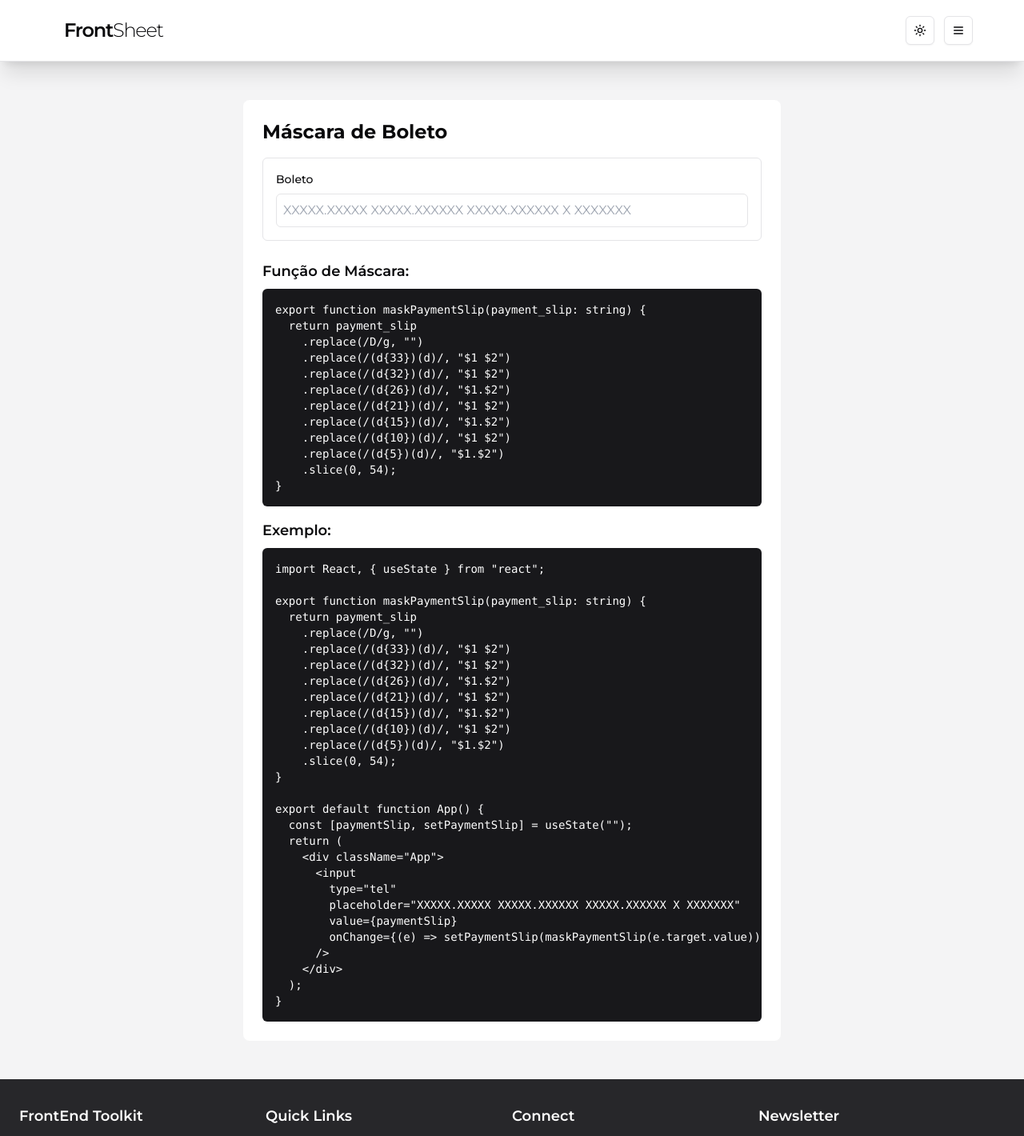
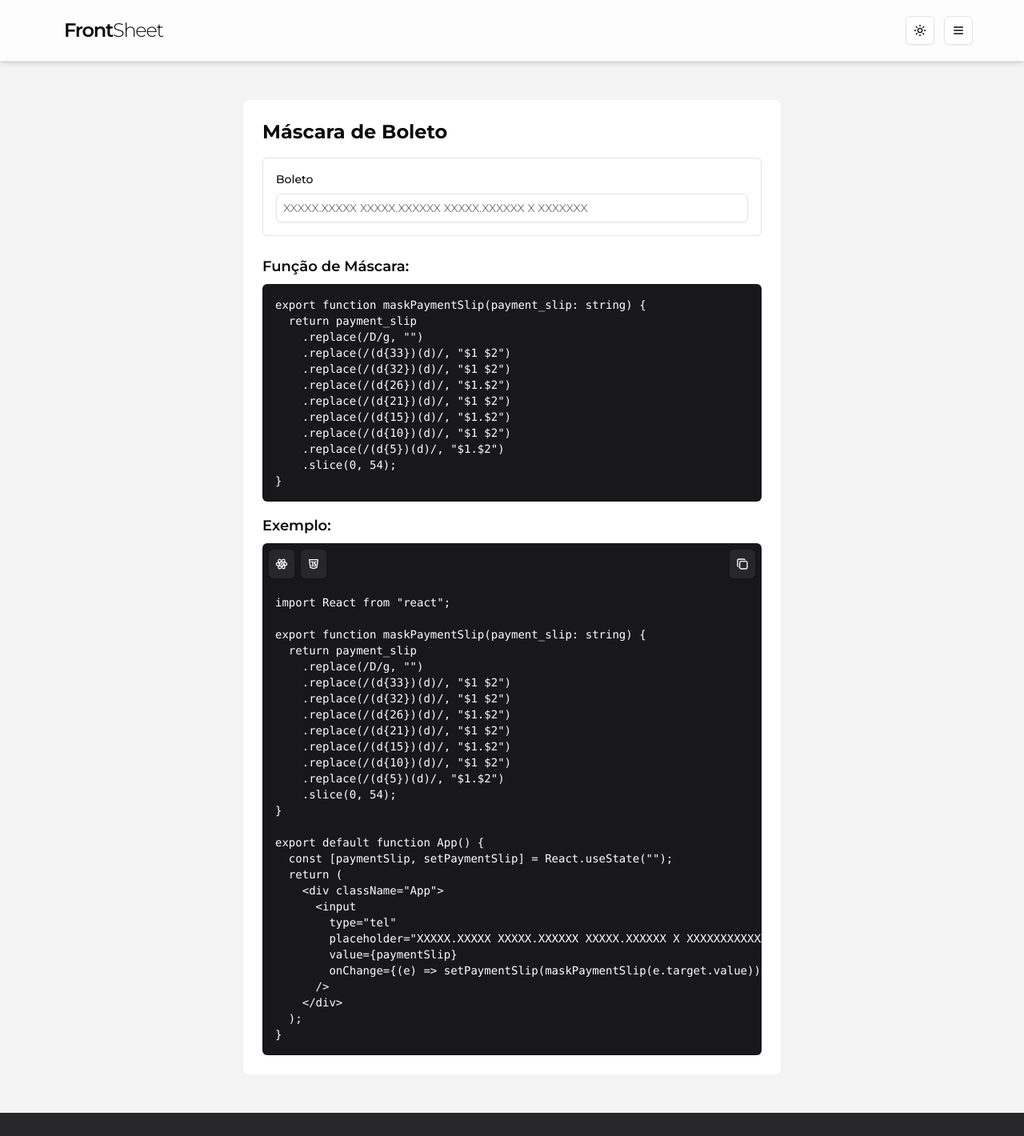
Before and after one commit to dev-andreola/front-sheet, a Next.js app: page /mascaras/boleto in a window 1280 px wide. Shown: the top 1420 px of the page at 80% size. Built offline with nearby package versions, Linux system fonts and the light colour scheme.

Commit message:
feat: add toggle n copy code buttons

```diff
--- a/package.json
+++ b/package.json
@@ -10,7 +10,9 @@
   },
   "dependencies": {
     "@radix-ui/react-dialog": "^1.1.5",
+    "@radix-ui/react-label": "^2.1.1",
     "@radix-ui/react-slot": "^1.1.1",
+    "@radix-ui/react-tooltip": "^1.1.7",
     "@tabler/icons-react": "^3.29.0",
     "class-variance-authority": "^0.7.1",
     "clsx": "^2.1.1",
--- a/src/app/layout.tsx
+++ b/src/app/layout.tsx
@@ -4,6 +4,7 @@ import Header from "@/components/Header/Header";
 import { Montserrat } from "next/font/google";
 import { ThemeProvider } from "@/providers/theme-provider";
 import Footer from "@/components/Footer/Footer";
+import { TooltipProvider } from "@/components/ui/tooltip";
 
 // If loading a variable font, you don't need to specify the font weight
 const montserrat = Montserrat({
@@ -25,13 +26,15 @@ export default function RootLayout({
     <html lang="pt-BR">
       <body className={`${montserrat.className} antialiased bg-muted`}>
         <ThemeProvider attribute="class" defaultTheme="system" enableSystem>
-          <div className="flex flex-col justify-between w-full min-h-dvh">
-            <Header />
+          <TooltipProvider>
+            <div className="flex flex-col justify-between w-full min-h-dvh">
+              <Header />
 
-            {children}
+              {children}
 
-            <Footer />
-          </div>
+              <Footer />
+            </div>
+          </TooltipProvider>
         </ThemeProvider>
       </body>
     </html>
--- /dev/null
+++ b/src/app/mascaras/boleto/codes.tsx
@@ -0,0 +1,68 @@
+export const mainFunction = `export function maskPaymentSlip(payment_slip: string) {
+  return payment_slip
+    .replace(/\D/g, "")
+    .replace(/(\d{33})(\d)/, "$1 $2")
+    .replace(/(\d{32})(\d)/, "$1 $2")
+    .replace(/(\d{26})(\d)/, "$1.$2")
+    .replace(/(\d{21})(\d)/, "$1 $2")
+    .replace(/(\d{15})(\d)/, "$1.$2")
+    .replace(/(\d{10})(\d)/, "$1 $2")
+    .replace(/(\d{5})(\d)/, "$1.$2")
+    .slice(0, 54);
+}`;
+
+export const reactCode = `import React from "react";
+
+export function maskPaymentSlip(payment_slip: string) {
+  return payment_slip
+    .replace(/\D/g, "")
+    .replace(/(\d{33})(\d)/, "$1 $2")
+    .replace(/(\d{32})(\d)/, "$1 $2")
+    .replace(/(\d{26})(\d)/, "$1.$2")
+    .replace(/(\d{21})(\d)/, "$1 $2")
+    .replace(/(\d{15})(\d)/, "$1.$2")
+    .replace(/(\d{10})(\d)/, "$1 $2")
+    .replace(/(\d{5})(\d)/, "$1.$2")
+    .slice(0, 54);
+}
+
+export default function App() {
+  const [paymentSlip, setPaymentSlip] = React.useState("");
+  return (
+    <div className="App">
+      <input
+        type="tel"
+        placeholder="XXXXX.XXXXX XXXXX.XXXXXX XXXXX.XXXXXX X XXXXXXXXXXXXXXXX"
+        value={paymentSlip}
+        onChange={(e) => setPaymentSlip(maskPaymentSlip(e.target.value))}
+      />
+    </div>
+  );
+}`;
+
+export const jsCode = `<!DOCTYPE html>
+<html lang="en">
+  <head> </head>
+  <body>
+    <input id="payment-slip" type="tel" placeholder="XXXXX.XXXXX XXXXX.XXXXXX XXXXX.XXXXXX X XXXXXXXXXXXXXXXX" />
+
+    <script>
+      function maskPaymentSlip(payment_slip) {
+        return payment_slip
+          .replace(/\D/g, "")
+          .replace(/(\d{33})(\d)/, "$1 $2")
+          .replace(/(\d{32})(\d)/, "$1 $2")
+          .replace(/(\d{26})(\d)/, "$1.$2")
+          .replace(/(\d{21})(\d)/, "$1 $2")
+          .replace(/(\d{15})(\d)/, "$1.$2")
+          .replace(/(\d{10})(\d)/, "$1 $2")
+          .replace(/(\d{5})(\d)/, "$1.$2")
+          .slice(0, 54);
+      }
+
+      document.getElementById('payment-slip').addEventListener('input', function(e) {
+        e.target.value = maskPaymentSlip(e.target.value);
+      });
+    </script>
+  </body>
+</html>`;
--- a/src/app/mascaras/boleto/page.tsx
+++ b/src/app/mascaras/boleto/page.tsx
@@ -1,6 +1,19 @@
 "use client";
 
+import { Button } from "@/components/ui/button";
+import { Input } from "@/components/ui/input";
+import {
+  Tooltip,
+  TooltipContent,
+  TooltipTrigger,
+} from "@/components/ui/tooltip";
+import {
+  IconBrandJavascript,
+  IconBrandReact,
+  IconCopy,
+} from "@tabler/icons-react";
 import React, { useState } from "react";
+import { jsCode, mainFunction, reactCode } from "./codes";
 
 export function maskPaymentSlip(payment_slip: string) {
   return payment_slip
@@ -17,14 +30,20 @@ export function maskPaymentSlip(payment_slip: string) {
 
 export default function PaymentSlipMaskPage() {
   const [paymentSlip, setPaymentSlip] = useState("");
+  const [code, setCode] = useState(reactCode);
+
+  const copyToClipboard = () => {
+    navigator.clipboard.writeText(code);
+    alert("Código copiado para a área de transferência!");
+  };
 
   return (
     <div className="mt-[77px]">
-      <div className="max-w-2xl mx-auto p-6 bg-background my-12 rounded-lg">
+      <div className="max-w-2xl mx-auto p-6 bg-background my-6 lg:my-12 rounded-lg">
         <h1 className="text-2xl font-bold mb-4">Máscara de Boleto</h1>
         <div className="border p-4 rounded-md mb-6">
           <label className="block text-sm font-medium mb-2">Boleto</label>
-          <input
+          <Input
             type="tel"
             placeholder="XXXXX.XXXXX XXXXX.XXXXXX XXXXX.XXXXXX X XXXXXXX"
             className="w-full p-2 border rounded-md"
@@ -35,51 +54,56 @@ export default function PaymentSlipMaskPage() {
 
         <h2 className="text-lg font-semibold mb-2">Função de Máscara:</h2>
         <pre className="bg-zinc-900 text-white p-4 rounded-md text-sm overflow-x-auto">
-          <code>{`export function maskPaymentSlip(payment_slip: string) {
-  return payment_slip
-    .replace(/\D/g, "")
-    .replace(/(\d{33})(\d)/, "$1 $2")
-    .replace(/(\d{32})(\d)/, "$1 $2")
-    .replace(/(\d{26})(\d)/, "$1.$2")
-    .replace(/(\d{21})(\d)/, "$1 $2")
-    .replace(/(\d{15})(\d)/, "$1.$2")
-    .replace(/(\d{10})(\d)/, "$1 $2")
-    .replace(/(\d{5})(\d)/, "$1.$2")
-    .slice(0, 54);
-}`}</code>
+          <code>{mainFunction}</code>
         </pre>
 
         <h2 className="text-lg font-semibold mt-4 mb-2">Exemplo:</h2>
-        <pre className="bg-zinc-900 text-white p-4 rounded-md text-sm overflow-x-auto">
-          <code>{`import React, { useState } from "react";
-
-export function maskPaymentSlip(payment_slip: string) {
-  return payment_slip
-    .replace(/\D/g, "")
-    .replace(/(\d{33})(\d)/, "$1 $2")
-    .replace(/(\d{32})(\d)/, "$1 $2")
-    .replace(/(\d{26})(\d)/, "$1.$2")
-    .replace(/(\d{21})(\d)/, "$1 $2")
-    .replace(/(\d{15})(\d)/, "$1.$2")
-    .replace(/(\d{10})(\d)/, "$1 $2")
-    .replace(/(\d{5})(\d)/, "$1.$2")
-    .slice(0, 54);
-}
-
-export default function App() {
-  const [paymentSlip, setPaymentSlip] = useState("");
-  return (
-    <div className="App">
-      <input
-        type="tel"
-        placeholder="XXXXX.XXXXX XXXXX.XXXXXX XXXXX.XXXXXX X XXXXXXX"
-        value={paymentSlip}
-        onChange={(e) => setPaymentSlip(maskPaymentSlip(e.target.value))}
-      />
-    </div>
-  );
-}`}</code>
-        </pre>
+        <div className="relative bg-zinc-900 text-white p-4 rounded-md text-sm overflow-x-auto">
+          <div className="absolute top-2 left-2 flex gap-2">
+            <Button
+              className="p-2 bg-zinc-800 rounded-md hover:bg-zinc-700"
+              onClick={() => setCode(reactCode)}
+            >
+              <Tooltip>
+                <TooltipTrigger>
+                  <IconBrandReact size={20} className="text-white" />
+                </TooltipTrigger>
+                <TooltipContent>
+                  <p>Código em React</p>
+                </TooltipContent>
+              </Tooltip>
+            </Button>
+            <Button
+              className="p-2 bg-zinc-800 rounded-md hover:bg-zinc-700"
+              onClick={() => setCode(jsCode)}
+            >
+              <Tooltip>
+                <TooltipTrigger>
+                  <IconBrandJavascript size={20} className="text-white" />
+                </TooltipTrigger>
+                <TooltipContent>
+                  <p>Código em Javascript</p>
+                </TooltipContent>
+              </Tooltip>
+            </Button>
+          </div>
+          <Button
+            className="absolute top-2 right-2 p-2 bg-zinc-800 rounded-md hover:bg-zinc-700"
+            onClick={copyToClipboard}
+          >
+            <Tooltip>
+              <TooltipTrigger>
+                <IconCopy size={20} className="text-white" />
+              </TooltipTrigger>
+              <TooltipContent>
+                <p>Copiar código</p>
+              </TooltipContent>
+            </Tooltip>
+          </Button>
+          <pre className="pt-12">
+            <code>{code}</code>
+          </pre>
+        </div>
       </div>
     </div>
   );
--- a/src/components/Header/Header.tsx
+++ b/src/components/Header/Header.tsx
@@ -1,6 +1,3 @@
-"use client";
-
-import { useState, useEffect } from "react";
 import { Home, Info, Menu } from "lucide-react";
 import { Button } from "../ui/button";
 import ButtonThemeSwitch from "../ButtonThemeSwitch/ButtonThemeSwitch";
@@ -15,27 +12,8 @@ import {
 import Link from "next/link";
 
 export default function Header() {
-  const [isScrolled, setIsScrolled] = useState(false);
-
-  useEffect(() => {
-    const handleScroll = () => {
-      const scrollY = window.scrollY;
-      setIsScrolled(scrollY > 0);
-    };
-
-    window.addEventListener("scroll", handleScroll);
-
-    return () => {
-      window.removeEventListener("scroll", handleScroll);
-    };
-  }, []);
-
   return (
-    <div
-      className={`w-full h-[77px] py-5 px-6 border-b fixed top-0 inset-x-0 shadow-xl duration-200  ${
-        isScrolled ? "bg-background/80 backdrop-blur" : "bg-background"
-      } z-50`}
-    >
+    <div className="w-full h-[77px] py-5 px-6 border-b fixed top-0 inset-x-0 shadow-md duration-200  bg-background/80 backdrop-blur z-50">
       <div className="flex items-center justify-between max-w-6xl mx-auto ">
         <Button variant={"ghost"} className="hover:bg-transparent" asChild>
           <Link href="/">
--- /dev/null
+++ b/src/components/ui/input.tsx
@@ -0,0 +1,22 @@
+import * as React from "react"
+
+import { cn } from "@/lib/utils"
+
+const Input = React.forwardRef<HTMLInputElement, React.ComponentProps<"input">>(
+  ({ className, type, ...props }, ref) => {
+    return (
+      <input
+        type={type}
+        className={cn(
+          "flex h-9 w-full rounded-md border border-input bg-transparent px-3 py-1 text-base shadow-sm transition-colors file:border-0 file:bg-transparent file:text-sm file:font-medium file:text-foreground placeholder:text-muted-foreground focus-visible:outline-none focus-visible:ring-1 focus-visible:ring-ring disabled:cursor-not-allowed disabled:opacity-50 md:text-sm",
+          className
+        )}
+        ref={ref}
+        {...props}
+      />
+    )
+  }
+)
+Input.displayName = "Input"
+
+export { Input }
--- /dev/null
+++ b/src/components/ui/label.tsx
@@ -0,0 +1,26 @@
+"use client"
+
+import * as React from "react"
+import * as LabelPrimitive from "@radix-ui/react-label"
+import { cva, type VariantProps } from "class-variance-authority"
+
+import { cn } from "@/lib/utils"
+
+const labelVariants = cva(
+  "text-sm font-medium leading-none peer-disabled:cursor-not-allowed peer-disabled:opacity-70"
+)
+
+const Label = React.forwardRef<
+  React.ElementRef<typeof LabelPrimitive.Root>,
+  React.ComponentPropsWithoutRef<typeof LabelPrimitive.Root> &
+    VariantProps<typeof labelVariants>
+>(({ className, ...props }, ref) => (
+  <LabelPrimitive.Root
+    ref={ref}
+    className={cn(labelVariants(), className)}
+    {...props}
+  />
+))
+Label.displayName = LabelPrimitive.Root.displayName
+
+export { Label }
--- /dev/null
+++ b/src/components/ui/tooltip.tsx
@@ -0,0 +1,32 @@
+"use client"
+
+import * as React from "react"
+import * as TooltipPrimitive from "@radix-ui/react-tooltip"
+
+import { cn } from "@/lib/utils"
+
+const TooltipProvider = TooltipPrimitive.Provider
+
+const Tooltip = TooltipPrimitive.Root
+
+const TooltipTrigger = TooltipPrimitive.Trigger
+
+const TooltipContent = React.forwardRef<
+  React.ElementRef<typeof TooltipPrimitive.Content>,
+  React.ComponentPropsWithoutRef<typeof TooltipPrimitive.Content>
+>(({ className, sideOffset = 4, ...props }, ref) => (
+  <TooltipPrimitive.Portal>
+    <TooltipPrimitive.Content
+      ref={ref}
+      sideOffset={sideOffset}
+      className={cn(
+        "z-50 overflow-hidden rounded-md bg-primary px-3 py-1.5 text-xs text-primary-foreground animate-in fade-in-0 zoom-in-95 data-[state=closed]:animate-out data-[state=closed]:fade-out-0 data-[state=closed]:zoom-out-95 data-[side=bottom]:slide-in-from-top-2 data-[side=left]:slide-in-from-right-2 data-[side=right]:slide-in-from-left-2 data-[side=top]:slide-in-from-bottom-2",
+        className
+      )}
+      {...props}
+    />
+  </TooltipPrimitive.Portal>
+))
+TooltipContent.displayName = TooltipPrimitive.Content.displayName
+
+export { Tooltip, TooltipTrigger, TooltipContent, TooltipProvider }
```
Also changed, not shown: 1 other file (tests, documents, lock files or other folders).
